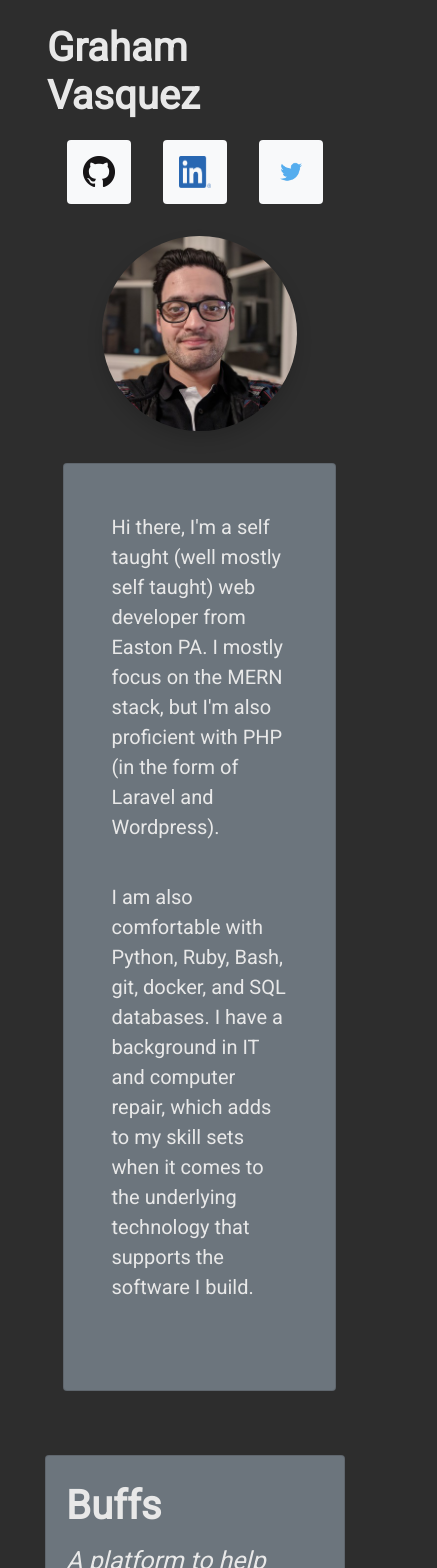
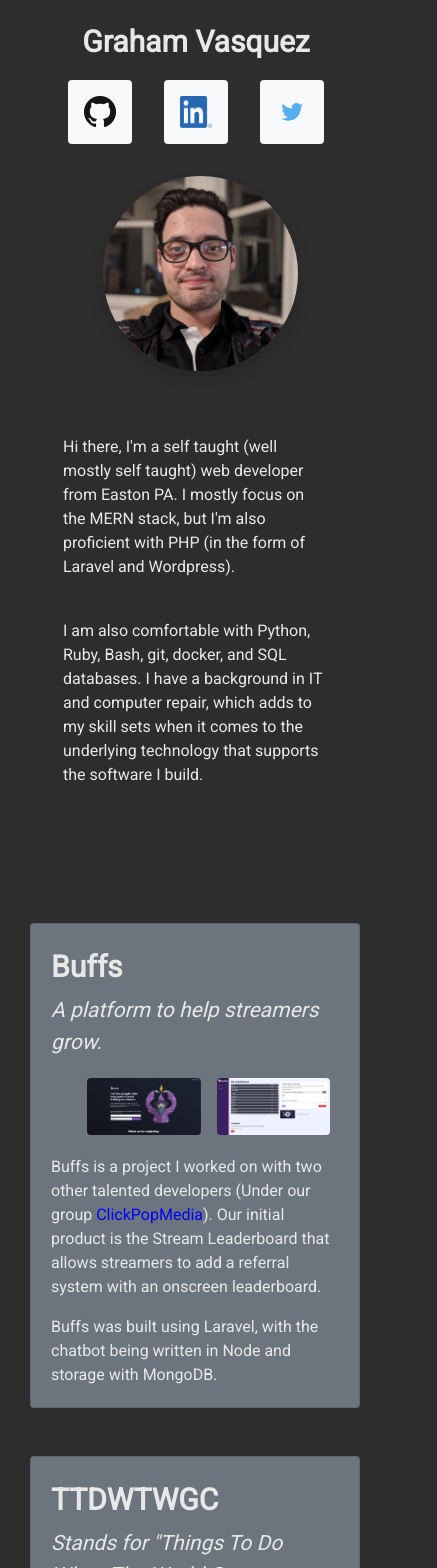
Before and after one commit to GV14982/gvasquez-dev, a React (Create React App) app: page / in a window 390 px wide. Shown: the top 1568 px of the page, 437 px wide, since content can reach past the window. Built offline with nearby package versions, Linux system fonts and the light colour scheme.

Commit message:
Made some styling changes, fixed issue with mobile scrolling

```diff
--- a/src/App.css
+++ b/src/App.css
@@ -8,6 +8,7 @@ body {
   background-color: #2d2d2d;
   -ms-overflow-style: none;
   scrollbar-width: none;
+  overflow-x: hidden;
 }
 
 a {
@@ -68,28 +69,47 @@ a {
   font-size: 20px;
 }
 
+.project-image {
+  height: auto;
+}
+
 @media (max-width: 1000px) {
   .personal {
-    margin-left: 5%;
-    /* margin-right: auto; */
     flex-direction: column;
-    width: 100vw
   }
 
   .headshot-div {
-    padding-left: 10%;
+    padding-left: 20%;
   }
 
   .headshot {
-    /* margin-left: 25%; */
     width: 50vw;
     height: 50vw;
   }
 }
 
 @media (max-width: 768px) {
+  .headshot-div {
+   padding-left: 20%;
+  }
+
   .navbar {
-    margin-left: 25%;
-    margin-right: auto;
+    padding-left: 25%;
+  }
+
+  .card-title {
+    font-size: 30px;
+  }
+  .card-subtitle {
+    font-size: 21px;
+  }
+  .card-text {
+    font-size: 16px;
   }
 }
+
+@media (max-width: 625px) {
+  .navbar {
+    padding-left: 5%;
+  }
+}
--- a/src/components/Layout/Body.js
+++ b/src/components/Layout/Body.js
@@ -5,7 +5,7 @@ import { Projects } from '../Professional/Projects';
 
 export const Body = ({ scrollTop }) => {
   return (
-    <div className="container d-flex flex-column">
+    <div className="d-flex flex-column">
       <div className="d-flex justify-content-between personal">
         <Headshot />
         <Bio />
--- a/src/components/Personal/Bio.js
+++ b/src/components/Personal/Bio.js
@@ -2,7 +2,7 @@ import React from 'react'
 
 export const Bio = () => {
   return (
-    <div className="bg-secondary m-3 card" style={{ width: "70%" }}>
+    <div className="bio">
       <div className="p-5">
         <p className="card-text">Hi there, I'm a self taught (well mostly self taught) web developer from Easton PA. I mostly focus on the MERN stack, but I'm also proficient with PHP (in the form of Laravel and Wordpress).</p>
         <br />
--- a/src/components/Professional/Buffs.js
+++ b/src/components/Professional/Buffs.js
@@ -9,8 +9,8 @@ export const Buffs = ({ scrollTop }) => {
           <p className="card-subtitle">A platform to help streamers grow.</p>
         </div>
         <div className="d-flex mx-5">
-          <img src="/buffs_main.png" alt="" className="mx-2 rounded" style={{ width: "49%", height: "auto" }} />
-          <img src="/buffs_dashboard.png" alt="" className="mx-2 rounded" style={{ width: "49%", height: "auto" }} />
+          <img src="/buffs_main.png" alt="" className="mx-2 rounded project-image" style={{ width: "49%", height: "auto" }} />
+          <img src="/buffs_dashboard.png" alt="" className="mx-2 rounded project-image" style={{ width: "49%", height: "auto" }} />
         </div>
         <div className="card-body">
           <p className="card-text">Buffs is a project I worked on with two other talented developers (Under our group <a href="https://clickpopmedia.com/">ClickPopMedia</a>). Our initial product is the Stream Leaderboard that allows streamers to add a referral system with an onscreen leaderboard.</p>
--- a/src/components/Professional/TTDWTWGC.js
+++ b/src/components/Professional/TTDWTWGC.js
@@ -9,8 +9,8 @@ export const TTDWTWGC = ({ scrollTop }) => {
           <p className="card-subtitle">Stands for "Things To Do When The World Gets Canceled"</p>
         </div>
         <div className="d-flex mx-5">
-          <img src="/ttdwtwgc_main.png" alt="" className="mx-2 rounded" style={{ width: "49%", height: "auto" }} />
-          <img src="/ttdwtwgc_idea.png" alt="" className="mx-2 rounded" style={{ width: "49%", height: "auto" }} />
+          <img src="/ttdwtwgc_main.png" alt="" className="mx-2 rounded project-image" style={{ width: "49%", height: "auto" }} />
+          <img src="/ttdwtwgc_idea.png" alt="" className="mx-2 rounded project-image" style={{ width: "49%", height: "auto" }} />
         </div>
         <div className="card-body">
           <p className="card-text">TTDWTWGC is another project I worked on with <a href="https://clickpopmedia.com/">ClickPopMedia</a>. We wanted to find a way to keep our minds busy when the US first started seeing case of COVID-19 and social distancing took effect.</p>
```
